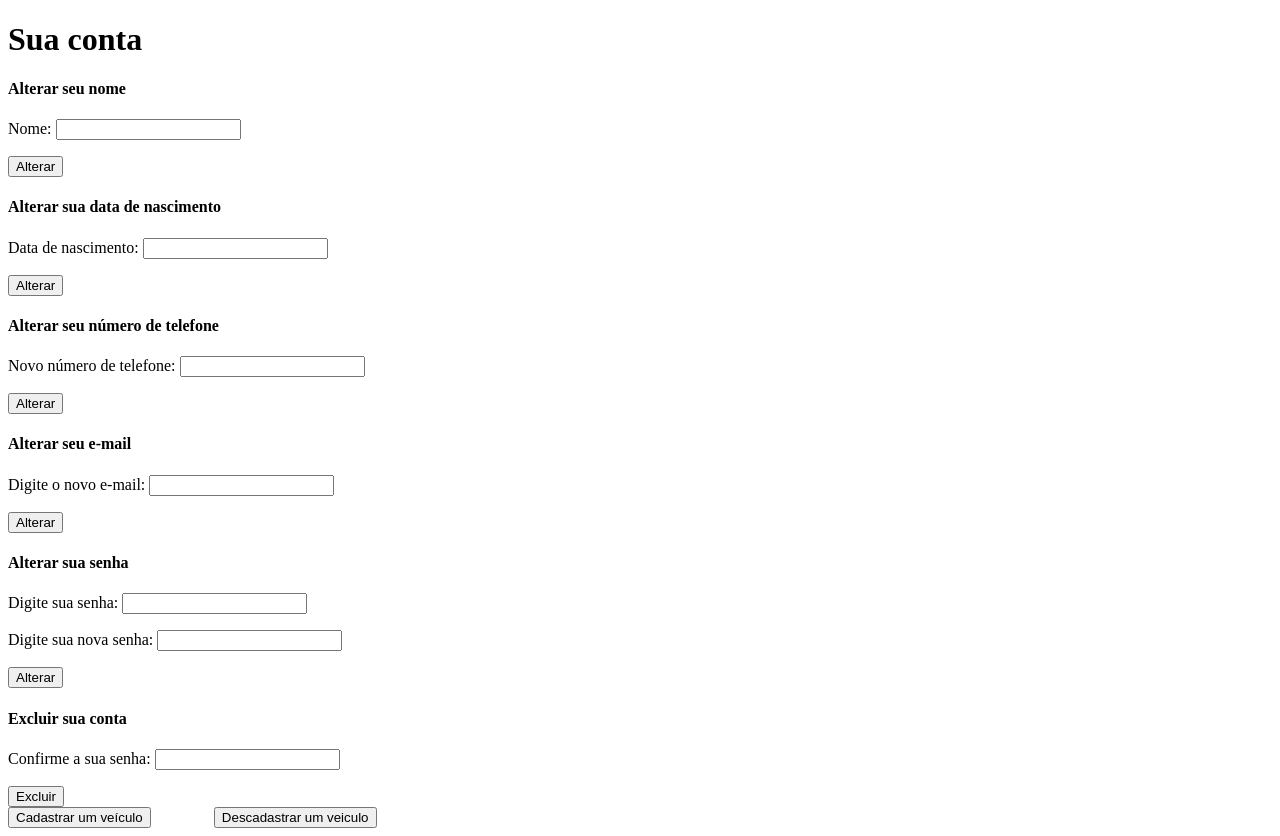
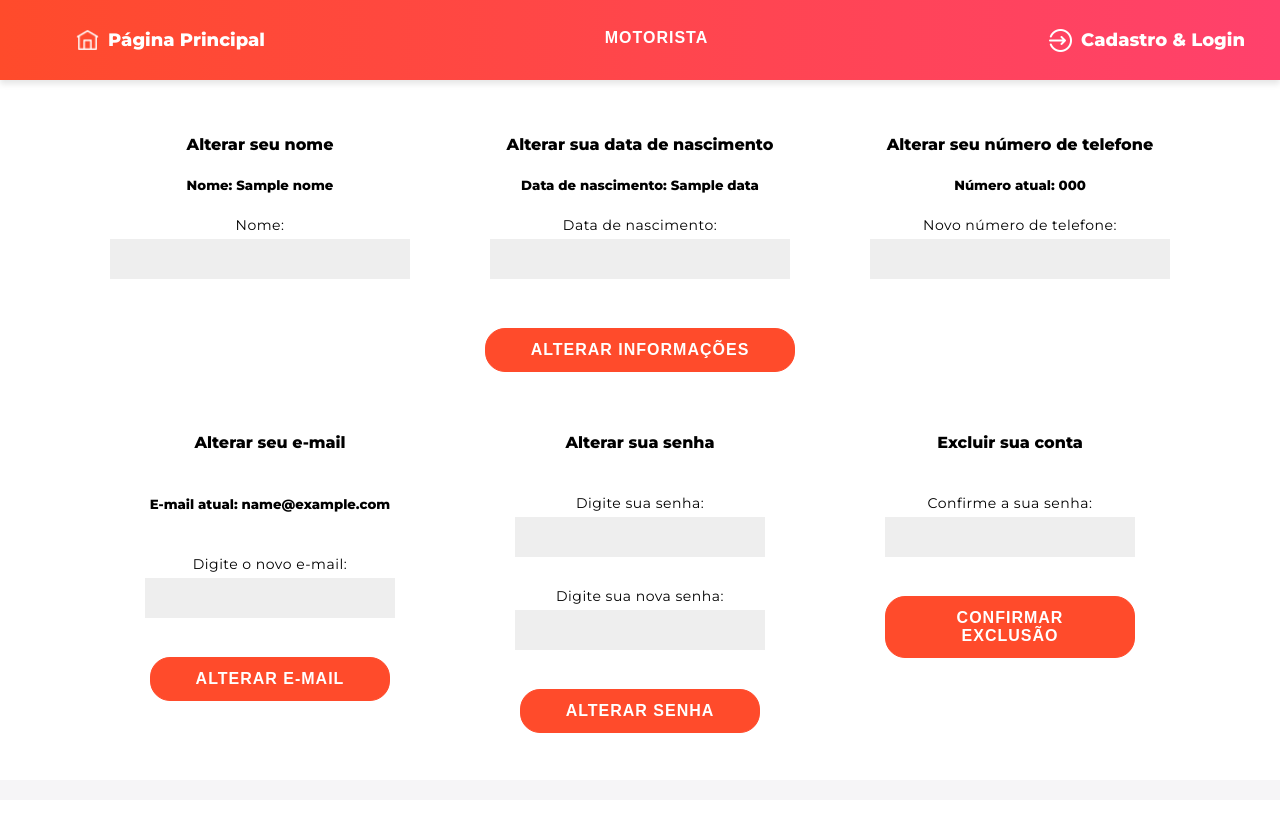
Before and after one commit to iagozag/tp1_engsoft, a Django app: template mysite/polls/templates/mysite/configuracoes.html in a window 1280 px wide. After the commit the page ends 733 px from the top, so only its background shows below. Run offline with Django 4.2, Linux system fonts and the light colour scheme; tables that the repository leaves empty hold one stand-in row (values such as "Sample post"); the template is opened without the code that fills it: values that come from a table or form of the project are taken from there, most other values are stand-ins (such as "Sample title", 1, 10 or a date in 2020).

Commit message:
Update configuracoes.html

```diff
--- a/mysite/polls/templates/mysite/configuracoes.html
+++ b/mysite/polls/templates/mysite/configuracoes.html
@@ -1,62 +1,74 @@
-<!DOCTYPE html>
-<html lang="pt-br">
-  <head>
-    <meta charset="UTF-8">
-    <meta name="viewport" content="width=device-width, initial-scale=1.0">
-    <title>Configurações</title>
-  </head>
-  <body>
+{% extends 'mysite/base.html' %}
+{% load static %}
+
+{% block title %}configuracoes{% endblock %}
+
+{% block extra_css %}
+<link rel="stylesheet" href="{% static 'css/configuracoes.css' %}">
+{% endblock %}
+
+{% block content %}
 <main>
-        <h1>Sua conta</h1>
+    <h2>Sua conta</h2>
+    <form method="post" class="form-alteracoes1 fform" >
+        {% csrf_token %}
+        <div class = "alteracoes1">
+            <div class="nome">
+                <h4>Alterar seu nome</h4>
+                <h5>Nome: {{ nome }} </h5>
+                {{ formnome.as_p }}
+            </div>
 
-        <form method="post">
-          {% csrf_token %}
-          <h4>Alterar seu nome</h4>
-          {{ formnome.as_p }}
-          <button type="submit" name="bnome">Alterar</button>
+            <div class="data">
+                <h4>Alterar sua data de nascimento</h4>
+                <h5>Data de nascimento: {{ data }} </h5>
+                {{ formdata.as_p }}
+            </div>
+
+            <div class="numero">
+                <h4>Alterar seu número de telefone</h4>
+                <h5>Número atual: {{ tel }}</h5>
+                {{ formtel.as_p }}
+            </div>
+        </div>
+        <button type="submit">Alterar informações</button>
     </form>
 
-        <form method="post">
+    <div class = "alteracoes2">
+        <form method="post" class="email fform">
             {% csrf_token %}
-          <h4>Alterar sua data de nascimento</h4>
-          {{ formdata.as_p }}
-          <button type="submit" name="bdata">Alterar</button>
+            <h4>Alterar seu e-mail</h4>
+            <h5>E-mail atual: {{ email }}</h5>
+            {{ formemail.as_p }}
+            <button type="submit">Alterar e-mail</button>
         </form>
 
-        <form method="post">
-          {% csrf_token %}
-          <h4>Alterar seu número de telefone</h4>
-          {{ formtel.as_p }}
-          <button type="submit" name="btel">Alterar</button>
-        </form>
-
-        <form method="post">
-          {% csrf_token %}
-          <h4>Alterar seu e-mail</h4>
-          {{ formemail.as_p }}
-          <button type="submit" name="bemail">Alterar</button>
-        </form>
-
-        <form method="post">
+        <form method="post" class="senha fform">
             {% csrf_token %}
             <h4>Alterar sua senha</h4>
             {{ formsen.as_p }}
-          <button type="submit" name="bsenha">Alterar</button>
+            <button type="submit" class="bsenha fform">Alterar senha</button>
         </form>
 
-        <form method="post">
+        <form method="post" class="deleta fform">
             {% csrf_token %}
             <h4>Excluir sua conta</h4>
             {{ formdel.as_p }}
-          <button type="submit" name="bdel">Excluir</button>
+            <button type="submit" name="bdel">Confirmar exclusão</button>
         </form>
-          <div style="display: flex;">
+    </div>
+
+
+    <div class = "div-deleta-cadastra">
+        <form method="post" class="form-deleta-cadastra fform">
+            {% csrf_token %}
+            {% if eh_motorista %}
+            <button name = "descadastra_veiculo">Descadastrar um veiculo</button>
+            {% else %}
             <button name = "cadastra">Cadastrar um veículo</button>
-              <div style="left: 5%; position: relative;">
-                <button name = "descadastra_veiculo">Descadastrar um veiculo</button>
+            {% endif %}
+        </form>
     </div>
-          </div>
-        </form>
 </main>
-  </body>
-</html>
+
+{% endblock %}
```
Lines whose indentation alone changed are shown as unchanged.
